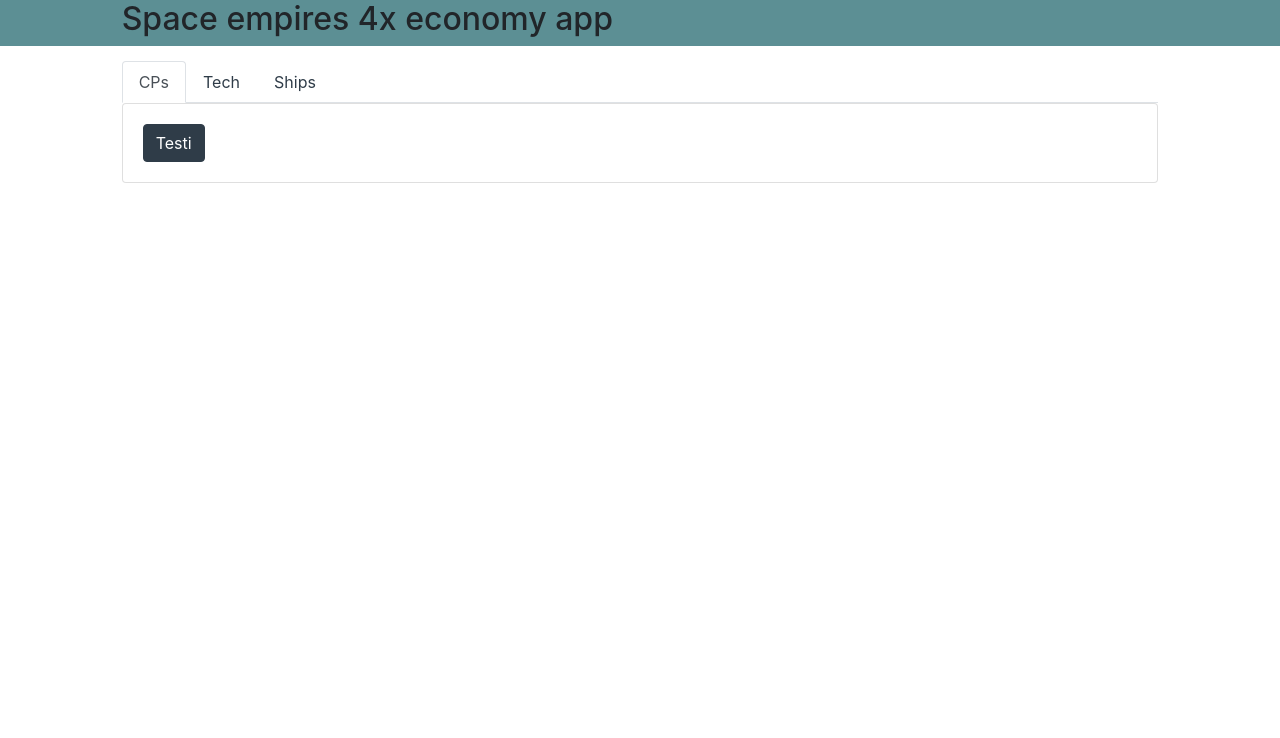
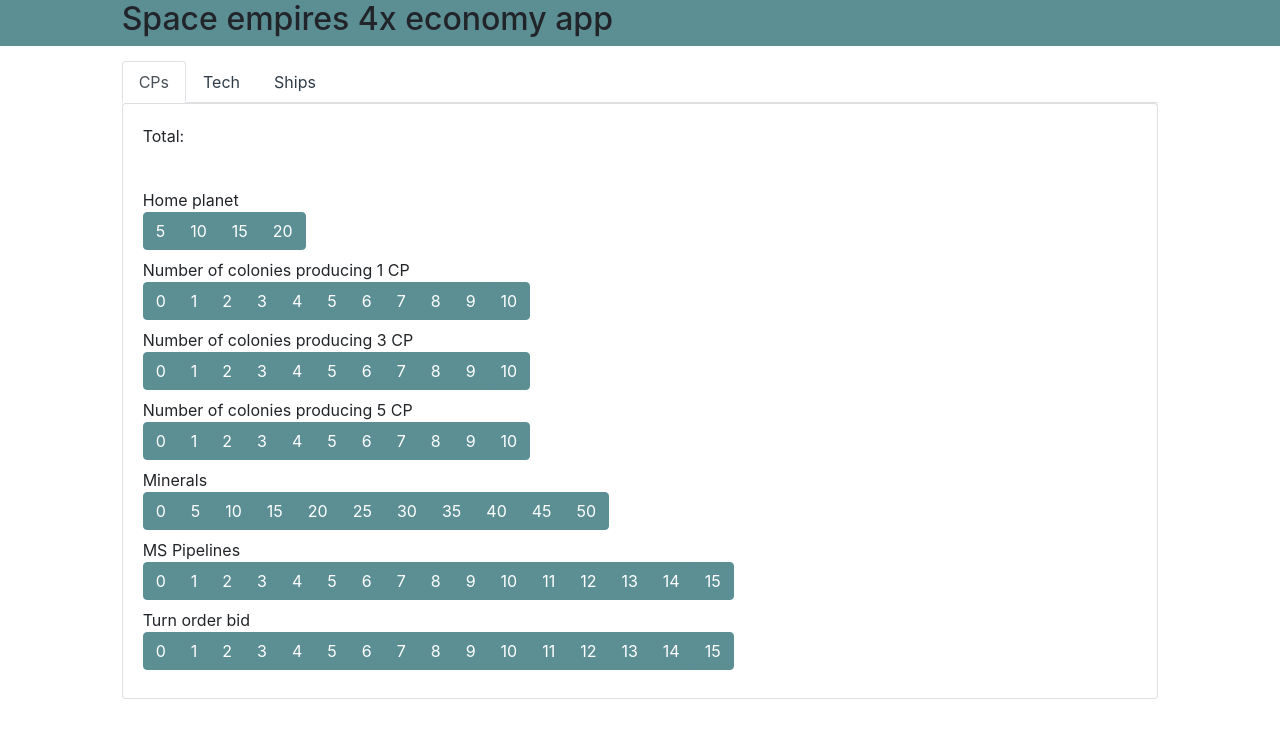
Before and after one commit to Hapi/space-empires-4x-economy, an Angular app: page / in a window 1280 px wide. Shown: the top 738 px of the page. Built offline with nearby package versions, Linux system fonts and the light colour scheme.

Commit message:
Added basic production features.

```diff
--- a/src/app/app.module.ts
+++ b/src/app/app.module.ts
@@ -1,5 +1,6 @@
 import { BrowserModule } from '@angular/platform-browser';
 import { NgModule } from '@angular/core';
+import { FormsModule } from '@angular/forms';
 
 import { AppRoutingModule } from './app-routing.module';
 import { AppComponent } from './app.component';
@@ -9,6 +10,8 @@ import { TechComponent } from './tech.component';
 import { ShipsComponent } from './ships.component';
 import { HeaderComponent } from './header.component';
 import { TabsModule } from 'ngx-bootstrap/tabs';
+import { ButtonsModule } from 'ngx-bootstrap/buttons';
+import { NumberSelectorComponent } from './number-selector.component';
 
 @NgModule({
     declarations: [
@@ -17,12 +20,15 @@ import { TabsModule } from 'ngx-bootstrap/tabs';
         HeaderComponent,
         CPsComponent,
         TechComponent,
-        ShipsComponent
+        ShipsComponent,
+        NumberSelectorComponent,
     ],
     imports: [
         BrowserModule,
         AppRoutingModule,
-        TabsModule.forRoot()
+        FormsModule,
+        TabsModule.forRoot(),
+        ButtonsModule.forRoot()
     ],
     providers: [],
     bootstrap: [AppComponent]
--- a/src/app/cps.component.html
+++ b/src/app/cps.component.html
@@ -1,6 +1,59 @@
 
 <div class="card">
     <div class="card-body">
-        <button type="button" class="btn btn-primary">Testi</button>
+        Total: {{ total }}
+    </div>
+    <div class="card-body">
+        <number-selector
+            (valueChanged)="homePlanet=$event;setTotalValue()"
+            [label]="'Home planet'"
+            [startValue]="5"
+            [numOfItems]="4"
+            [step]="5"
+        ></number-selector>
+        <number-selector
+            (valueChanged)="colonies1=$event;setTotalValue()"
+            [label]="'Number of colonies producing 1 CP'"
+            [startValue]="0"
+            [numOfItems]="11"
+            [step]="1"
+        ></number-selector>
+        <number-selector
+            (valueChanged)="colonies3=$event;setTotalValue()"
+            [label]="'Number of colonies producing 3 CP'"
+            [startValue]="0"
+            [numOfItems]="11"
+            [step]="1"
+            [valueCoefficient]="3"
+            ></number-selector>
+        <number-selector
+            (valueChanged)="colonies5=$event;setTotalValue()"
+            [label]="'Number of colonies producing 5 CP'"
+            [startValue]="0"
+            [numOfItems]="11"
+            [step]="1"
+            [valueCoefficient]="5"
+        ></number-selector>
+        <number-selector
+            (valueChanged)="minerals=$event;setTotalValue()"
+            [label]="'Minerals'"
+            [startValue]="0"
+            [numOfItems]="11"
+            [step]="5"
+        ></number-selector>
+        <number-selector
+            (valueChanged)="msPipelines=$event;setTotalValue()"
+            [label]="'MS Pipelines'"
+            [startValue]="0"
+            [numOfItems]="16"
+            [step]="1"
+        ></number-selector>
+        <number-selector
+            (valueChanged)="turnOrderBid=$event;setTotalValue()"
+            [label]="'Turn order bid'"
+            [startValue]="0"
+            [numOfItems]="16"
+            [step]="1"
+        ></number-selector>
     </div>
 </div>
--- a/src/app/cps.component.ts
+++ b/src/app/cps.component.ts
@@ -1,4 +1,5 @@
-import { Component } from '@angular/core';
+import { Component, ViewChild, ChangeDetectorRef } from '@angular/core';
+import { NumberSelectorComponent } from './number-selector.component';
 
 @Component({
     selector: 'cps',
@@ -6,5 +7,24 @@ import { Component } from '@angular/core';
 })
 export class CPsComponent
 {
+    public total: number;
+    public homePlanet: number = 0;
+    public colonies1: number = 0;
+    public colonies3: number = 0;
+    public colonies5: number = 0;
+    public minerals: number = 0;
+    public msPipelines: number = 0;
+    public turnOrderBid: number = 0;
 
+    public setTotalValue()
+    {
+        this.total =
+            this.homePlanet
+                + this.colonies1
+                + this.colonies3
+                + this.colonies5
+                + this.minerals
+                - this.msPipelines
+                - this.turnOrderBid;
+    }
 }
--- a/src/app/home.component.ts
+++ b/src/app/home.component.ts
@@ -6,5 +6,4 @@ import { Component } from '@angular/core';
 })
 export class HomeComponent
 {
-
 }
--- /dev/null
+++ b/src/app/number-selector.component.html
@@ -0,0 +1,5 @@
+<div class="label">{{ label }}</div>
+<div class="btn-group" btnRadioGroup [(ngModel)]="_selectedValue">
+    <label *ngFor="let item of _values" (click)="setValue()" class="btn btn-info" btnRadio="{{ item }}" tabindex="0" role="button">{{ item }}</label>
+</div>
+<span class="badge badge-primary">{{ value }}</span>
--- /dev/null
+++ b/src/app/number-selector.component.ts
@@ -0,0 +1,58 @@
+import { Component, Input, Output, OnInit, EventEmitter, AfterContentChecked, ChangeDetectorRef } from '@angular/core';
+
+@Component({
+    selector: 'number-selector',
+    templateUrl: './number-selector.component.html'
+})
+export class NumberSelectorComponent implements OnInit, AfterContentChecked
+{
+    @Input()
+    public label: string = "";
+
+    @Input()
+    public startValue: number = 0;
+
+    @Input()
+    public numOfItems: number = 10;
+
+    @Input()
+    public step: number = 1;
+
+    @Input()
+    public valueCoefficient: number = 1.0;
+
+    public _values: number[] = [];
+
+    public _selectedValue: number;
+
+    public value: number;
+
+    @Output()
+    public valueChanged: EventEmitter<number> = new EventEmitter<number>();
+
+    public constructor(private cdRef: ChangeDetectorRef)
+    {}
+
+    public ngOnInit(): void
+    {
+        let currentValue = this.startValue;
+        for (let i = 0; i < this.numOfItems; i++) {
+            this._values[i] = currentValue;
+            currentValue += this.step;
+        }
+    }
+
+    public setValue()
+    {
+        this.value = this._selectedValue ? this._selectedValue * this.valueCoefficient : undefined;
+        this.valueChanged.emit(this.value);
+    }
+
+    public ngAfterContentChecked()
+    {
+        // this.value = this._selectedValue ? this._selectedValue * this.valueCoefficient : undefined;
+        // this.cdRef.detach();
+        // this.valueChanged.emit(this.value);
+        // this.cdRef.reattach();
+    }
+}
--- a/src/styles.scss
+++ b/src/styles.scss
@@ -16,3 +16,10 @@ $dark:#1e2b37;
     background-color: #5c8f94;
     margin-bottom: 15px;
 }
+
+number-selector .badge {
+    height: 39px;
+    padding: 13px;
+    margin-left: 10px;
+    font-size: medium;
+}
```
